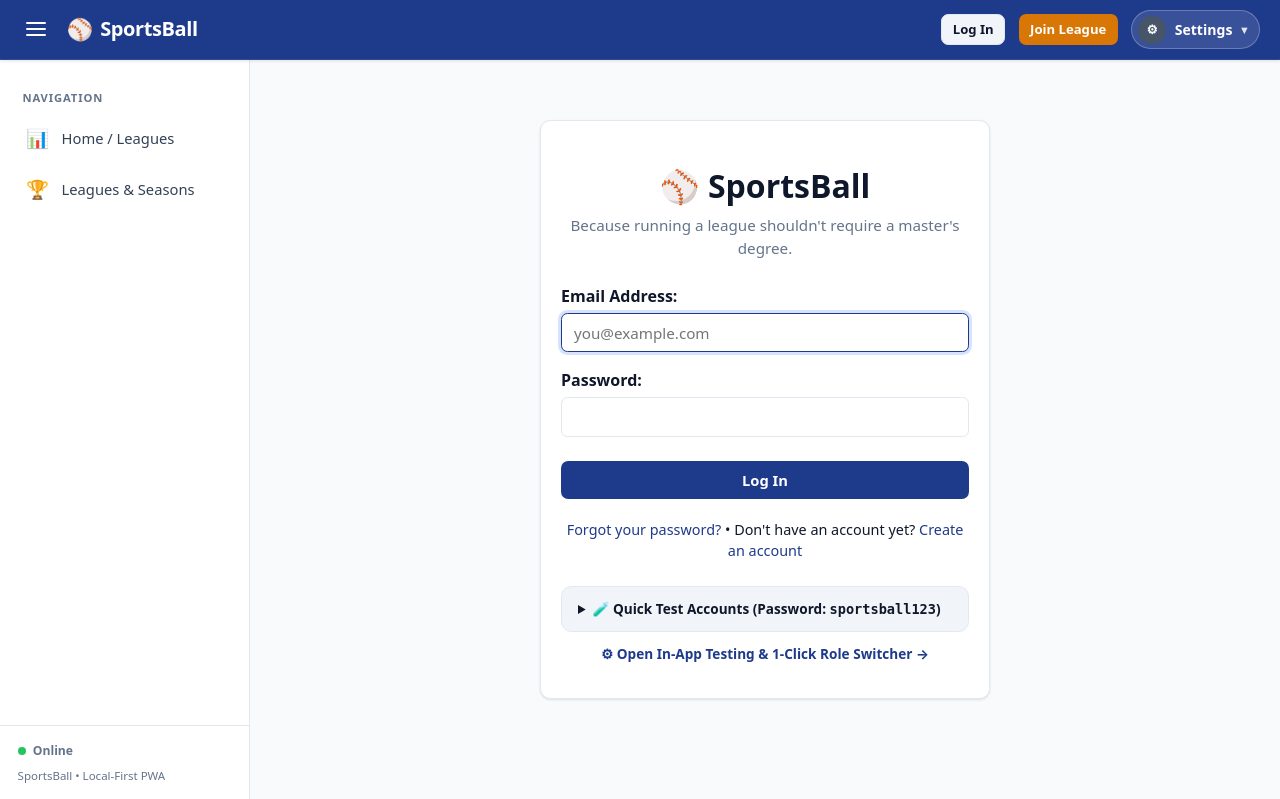
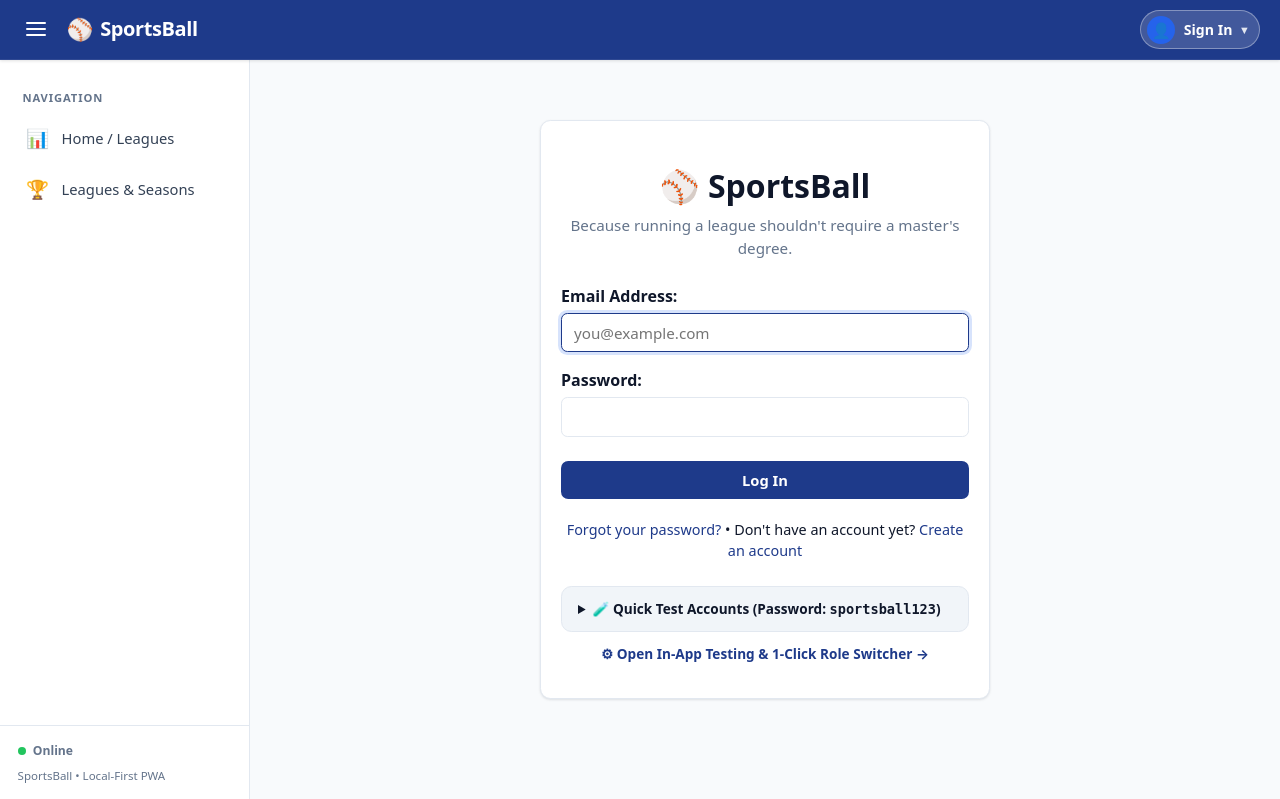
Before and after one commit to castertr0y357/sportsball, a Django app: page /users/login/?next=/churches/create/ in a window 1280 px wide. Shown: the top 799 px of the page. Run offline with Django 5.2, Linux system fonts and the light colour scheme.

Commit message:
Rework topbar: remove scrunched login/signup buttons and transition guest button into Sign In and settings dropdown

```diff
--- a/static/css/styles.css
+++ b/static/css/styles.css
@@ -246,7 +246,19 @@ a:hover {
 }
 
 .account-avatar.guest-avatar {
-  background: #475569;
+  background: #2563eb;
+  color: #ffffff;
+  font-size: 0.95rem;
+}
+
+.account-btn.account-btn-guest {
+  background: rgba(255, 255, 255, 0.16);
+  border-color: rgba(255, 255, 255, 0.35);
+}
+
+.account-btn.account-btn-guest:hover {
+  background: rgba(255, 255, 255, 0.28);
+  border-color: rgba(255, 255, 255, 0.55);
 }
 
 .account-name-block {
@@ -940,6 +952,10 @@ footer {
     display: none;
   }
 
+  .account-btn.account-btn-guest .account-name-block {
+    display: inline-block;
+  }
+
   .account-btn {
     padding: 0.3rem 0.45rem;
   }
--- a/templates/base.html
+++ b/templates/base.html
@@ -39,15 +39,10 @@
         </div>
 
         <div class="topbar-right">
-            {% if not user.is_authenticated %}
-                <a href="{% url 'login' %}" class="btn btn-sm btn-secondary" style="font-weight:600;">Log In</a>
-                <a href="{% url 'register' %}" class="btn btn-sm btn-accent" style="font-weight:700;">Join League</a>
-            {% endif %}
-
-            <!-- Account / Settings Dropdown -->
+            <!-- Account / Sign In & Settings Dropdown -->
             <div class="account-menu-wrapper" id="accountMenuWrapper">
                 {% if user.is_authenticated %}
-                    <button type="button" class="account-btn" id="accountDropdownBtn" aria-expanded="false" aria-haspopup="true">
+                    <button type="button" class="account-btn" id="accountDropdownBtn" aria-expanded="false" aria-haspopup="true" title="Account &amp; Settings">
                         <span class="account-avatar">{{ user.username|slice:":2"|upper }}</span>
                         <span class="account-name-block">
                             <span class="account-name">{{ user.display_name }}</span>
@@ -56,10 +51,10 @@
                         <span class="account-caret">&#9662;</span>
                     </button>
                 {% else %}
-                    <button type="button" class="account-btn account-btn-guest" id="accountDropdownBtn" aria-expanded="false" aria-haspopup="true">
-                        <span class="account-avatar guest-avatar">&#9881;</span>
+                    <button type="button" class="account-btn account-btn-guest" id="accountDropdownBtn" aria-expanded="false" aria-haspopup="true" title="Sign In &amp; Preferences">
+                        <span class="account-avatar guest-avatar">&#128100;</span>
                         <span class="account-name-block">
-                            <span class="account-name">Settings</span>
+                            <span class="account-name">Sign In</span>
                         </span>
                         <span class="account-caret">&#9662;</span>
                     </button>
@@ -88,15 +83,18 @@
                         </div>
                     {% else %}
                         <div class="dropdown-user-header">
-                            <div class="dropdown-user-name">SportsBall Guest Settings</div>
-                            <div class="dropdown-user-meta">Configure theme, timezone, or install app</div>
+                            <div class="dropdown-user-name">Welcome to SportsBall</div>
+                            <div class="dropdown-user-meta">Sign in or register to join your church league</div>
                         </div>
                         <div class="dropdown-menu-links">
-                            <a href="{% url 'login' %}" class="dropdown-item" role="menuitem">
-                                <span class="dropdown-icon">&#128272;</span> Log In
+                            <a href="{% url 'login' %}" class="dropdown-item" role="menuitem" style="font-weight:600;">
+                                <span class="dropdown-icon">&#128273;</span> Sign In / Log In
                             </a>
-                            <a href="{% url 'register' %}" class="dropdown-item" role="menuitem">
-                                <span class="dropdown-icon">&#127937;</span> Sign Up / Register
+                            <a href="{% url 'register' %}" class="dropdown-item" role="menuitem" style="font-weight:600;">
+                                <span class="dropdown-icon">&#128640;</span> Join / Register
+                            </a>
+                            <a href="{% url 'church_list' %}" class="dropdown-item" role="menuitem">
+                                <span class="dropdown-icon">&#9962;</span> Partner Churches Directory
                             </a>
                         </div>
                     {% endif %}
```
